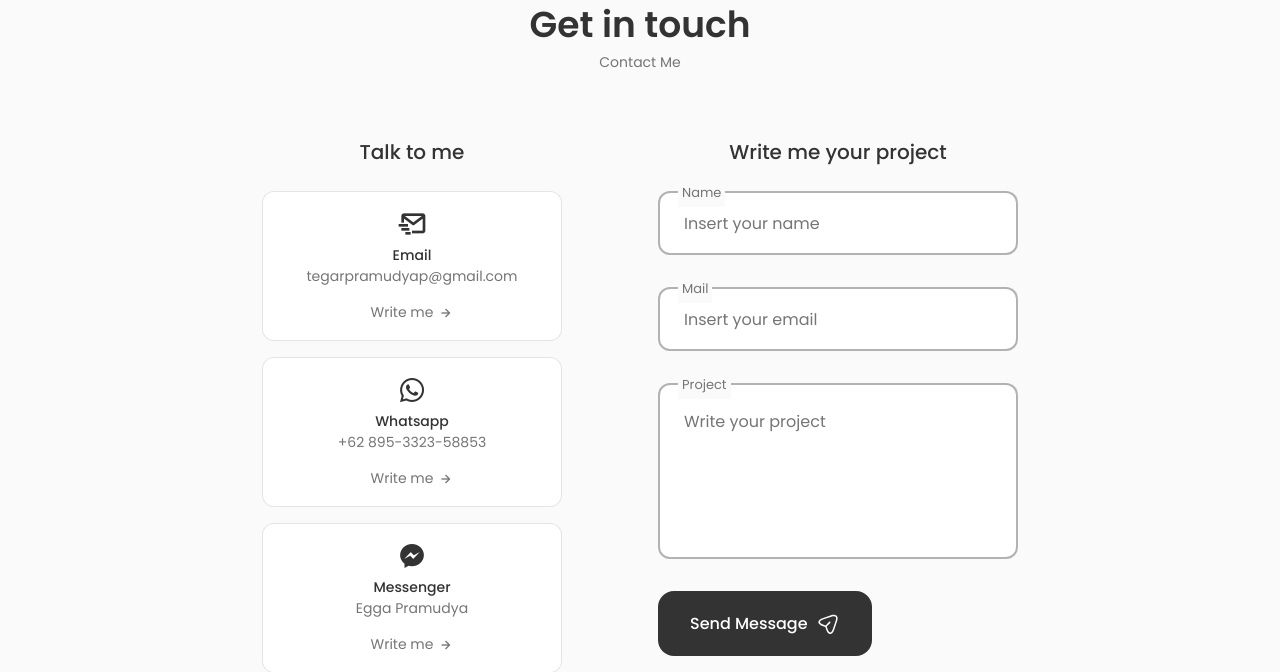
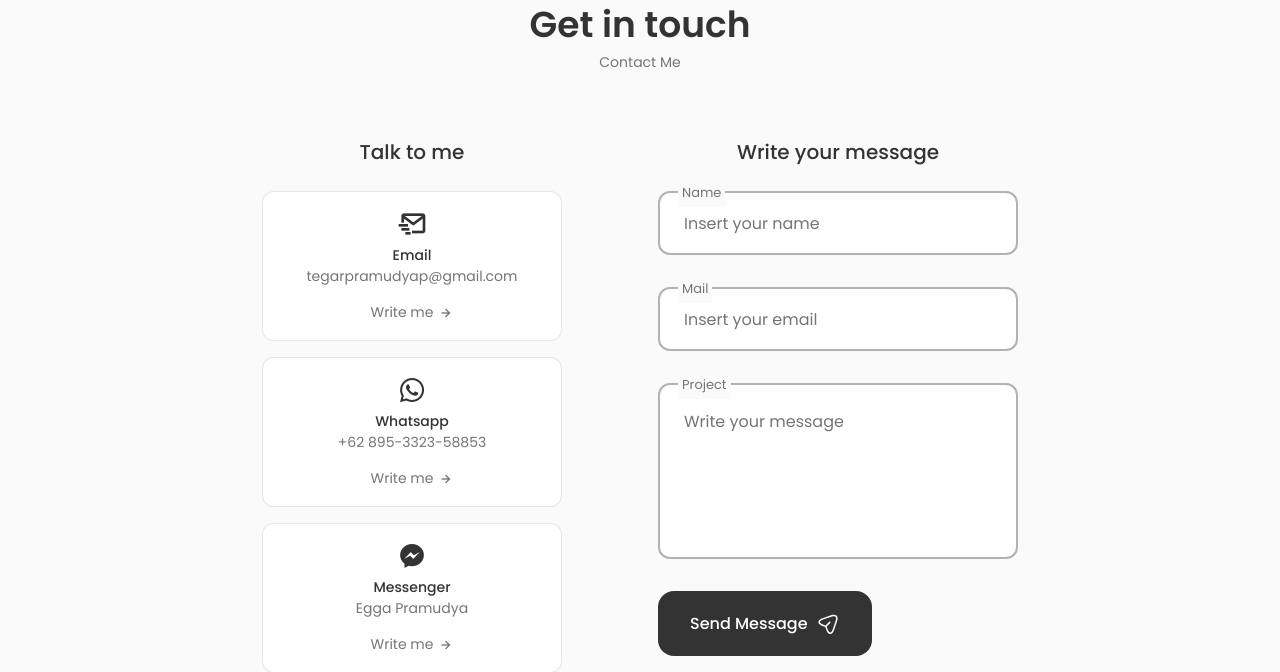
Before and after one commit to impramudya/porto-pramudya, a React (Create React App) app: page / in a window 1280 px wide. Shown: the part 3740-4412 px from the top of the page. Built offline with nearby package versions, Linux system fonts and the light colour scheme.

Commit message:
update contact

```diff
--- a/src/components/contact/Contact.jsx
+++ b/src/components/contact/Contact.jsx
@@ -51,7 +51,7 @@ const Contact = () => {
         </div>
 
         <div className="contact__content">
-          <h3 className="contact__title">Write me your project</h3>
+          <h3 className="contact__title">Write your message</h3>
 
           <form ref={form} onSubmit={sendEmail} className="contact__form">
             <div className="contact__form-div">
@@ -66,7 +66,7 @@ const Contact = () => {
 
             <div className="contact__form-div contact__form-area">
               <label className="contact__form-tag">Project</label>
-              <textarea name="project" cols="30" rows="10" className='contact__form-input' placeholder='Write your project'></textarea>
+              <textarea name="project" cols="30" rows="10" className='contact__form-input' placeholder='Write your message'></textarea>
             </div>
 
             <button className="button button--flex">
```
